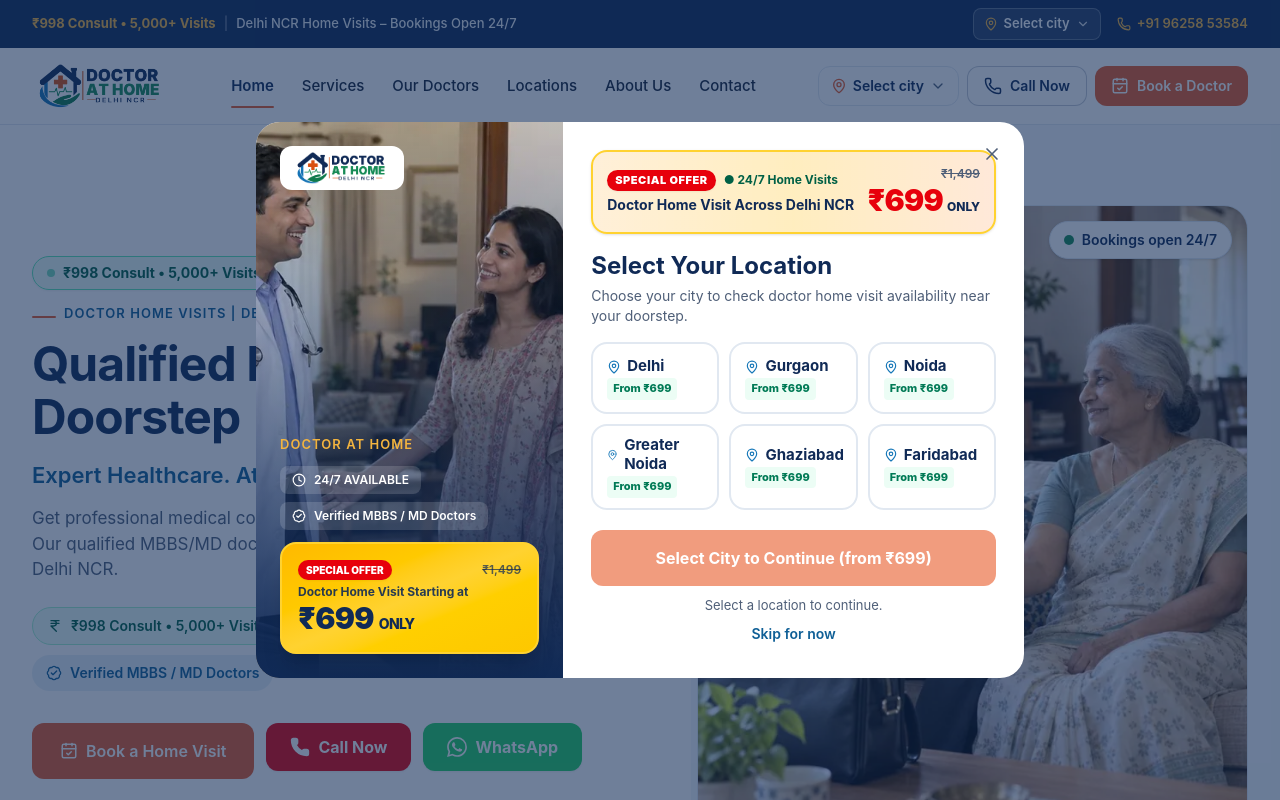
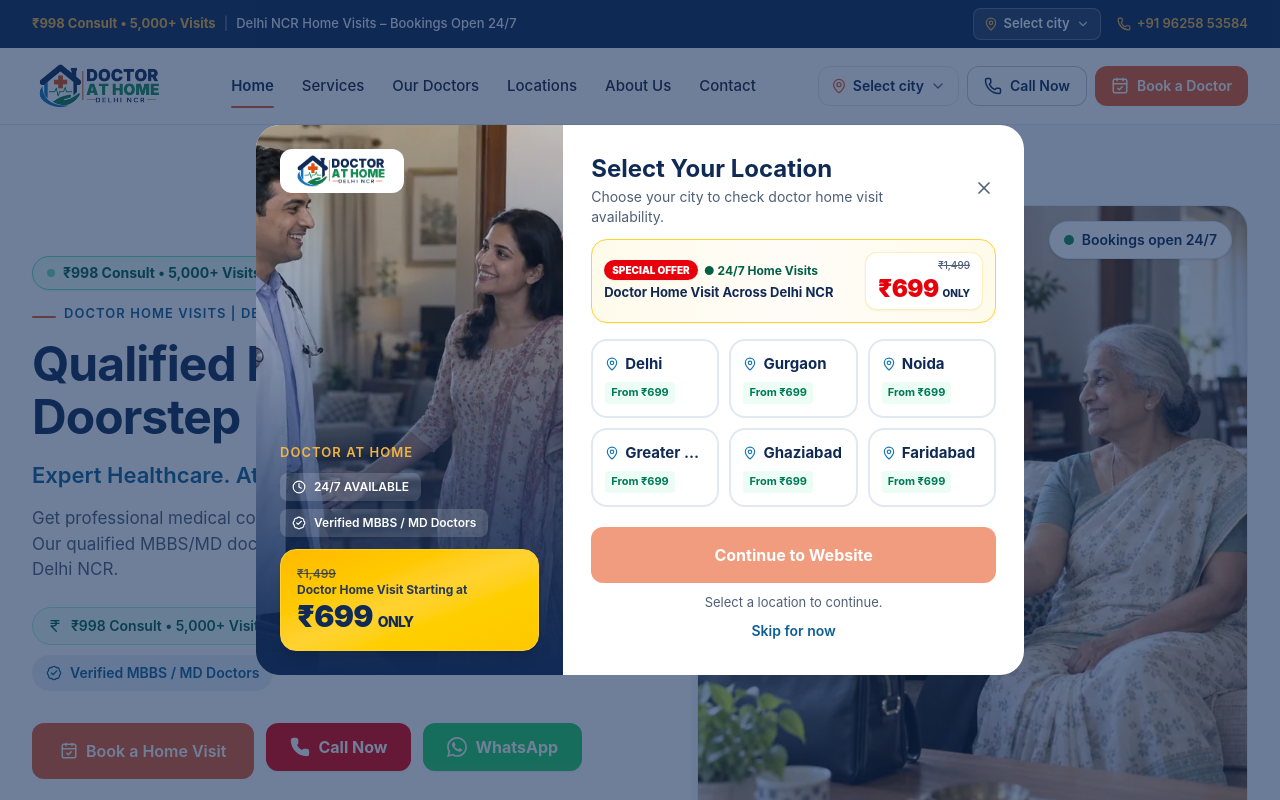
Before and after one commit to mkdigitalnexus-create/doctorathomedelhi, a React (Vite) app: page / in a window 1280 px wide. Shown: the top 800 px of the page. Built offline with nearby package versions, Linux system fonts and the light colour scheme; a web font is replaced by a local one.

Commit message:
Fix location modal UI alignment and add stats section to bottom of home page

```diff
--- /dev/null
+++ b/src/components/HomeStats.jsx
@@ -0,0 +1,41 @@
+import Container from '@/components/ui/Container'
+
+const stats = [
+  {
+    number: '24/7',
+    label: 'Doctor On Call',
+  },
+  {
+    number: '50+',
+    label: 'Certified Doctors',
+  },
+  {
+    number: '5000+',
+    label: 'Home Visits Done',
+  },
+  {
+    number: '4.9★',
+    label: 'Google Rating',
+  },
+]
+
+export default function HomeStats() {
+  return (
+    <section aria-label="Key statistics" className="bg-[#0B4F48] py-12 md:py-16 text-white">
+      <Container>
+        <div className="grid grid-cols-2 gap-8 text-center sm:gap-10 md:grid-cols-4">
+          {stats.map(({ number, label }) => (
+            <div key={label} className="flex flex-col items-center justify-center">
+              <span className="text-3xl sm:text-4xl md:text-5xl font-black tracking-tight text-[#FF5722]">
+                {number}
+              </span>
+              <span className="mt-2 text-sm sm:text-base font-medium text-white/90">
+                {label}
+              </span>
+            </div>
+          ))}
+        </div>
+      </Container>
+    </section>
+  )
+}
--- a/src/components/LocationModal.jsx
+++ b/src/components/LocationModal.jsx
@@ -97,15 +97,10 @@ export default function LocationModal() {
                     ))}
                   </ul>
 
-                  {/* Mega Highlight Price Card on Desktop Side Panel */}
-                  <div className="rounded-2xl border-2 border-amber-300 bg-gradient-to-br from-amber-400 via-amber-300 to-yellow-400 p-4 text-navy shadow-xl">
-                    <div className="flex items-center justify-between">
-                      <span className="rounded-full bg-red-600 px-2 py-0.5 text-[10px] font-black uppercase text-white shadow-xs">
-                        Special Offer
-                      </span>
-                      <span className="text-xs font-semibold line-through text-navy/70">₹1,499</span>
-                    </div>
-                    <p className="mt-1 text-xs font-bold text-navy/90">Doctor Home Visit Starting at</p>
+                  {/* Clean Highlight Price Card on Desktop Side Panel */}
+                  <div className="rounded-2xl border border-amber-300 bg-gradient-to-br from-amber-400 via-amber-300 to-yellow-400 p-4 text-navy shadow-lg">
+                    <span className="text-xs font-semibold line-through text-navy/70 block">₹1,499</span>
+                    <p className="text-xs font-bold text-navy/90">Doctor Home Visit Starting at</p>
                     <p className="text-3xl font-black tracking-tight text-navy">
                       ₹699 <span className="text-sm font-extrabold uppercase">Only</span>
                     </p>
@@ -116,17 +111,8 @@ export default function LocationModal() {
 
             {/* Content */}
             <div className="relative p-5 sm:p-7">
-              <button
-                type="button"
-                onClick={closeModal}
-                aria-label="Close location selector"
-                className="absolute right-3 top-3 z-10 flex size-10 items-center justify-center rounded-full text-muted transition-colors hover:bg-mist hover:text-navy"
-              >
-                <X className="size-5" aria-hidden="true" />
-              </button>
-
               {/* compact price highlight – mobile */}
-              <div className="-mx-5 -mt-5 mb-4 bg-navy px-5 py-3 pr-14 text-white sm:-mx-7 sm:-mt-7 sm:px-7 md:hidden">
+              <div className="-mx-5 -mt-5 mb-4 bg-navy px-5 py-3 text-white sm:-mx-7 sm:-mt-7 sm:px-7 md:hidden">
                 <div className="flex items-center justify-between gap-2">
                   <div>
                     <p className="eyebrow text-gold text-[11px] leading-tight">Doctor At Home</p>
@@ -139,36 +125,51 @@ export default function LocationModal() {
                 </div>
               </div>
 
-              {/* Ultra-highlighted Price Banner at Top of Content */}
-              <div className="mb-4 overflow-hidden rounded-2xl border-2 border-amber-300 bg-gradient-to-r from-amber-500/15 via-amber-400/25 to-orange-500/15 p-3.5 shadow-sm">
-                <div className="flex items-center justify-between gap-3">
-                  <div>
-                    <div className="flex items-center gap-2">
-                      <span className="inline-block rounded-full bg-red-600 px-2 py-0.5 text-[10px] sm:text-[11px] font-black uppercase tracking-wider text-white shadow-xs">
+              {/* Header with Title and Close Button (Flex, never overlapping) */}
+              <div className="flex items-center justify-between gap-3 pb-3">
+                <div>
+                  <h2 id="location-modal-title" className="text-xl sm:text-2xl font-bold text-navy">
+                    Select Your Location
+                  </h2>
+                  <p id="location-modal-desc" className="mt-0.5 text-xs sm:text-sm text-muted">
+                    Choose your city to check doctor home visit availability.
+                  </p>
+                </div>
+                <button
+                  type="button"
+                  onClick={closeModal}
+                  aria-label="Close location selector"
+                  className="-mr-1.5 -mt-1 flex size-9 shrink-0 items-center justify-center rounded-full text-muted transition-colors hover:bg-mist hover:text-navy"
+                >
+                  <X className="size-5" aria-hidden="true" />
+                </button>
+              </div>
+
+              {/* Clean Highlighted Price Banner */}
+              <div className="mb-4 rounded-2xl border border-amber-300 bg-gradient-to-r from-amber-50 via-orange-50/40 to-amber-50 p-3 shadow-xs">
+                <div className="flex items-center justify-between gap-2">
+                  <div className="min-w-0">
+                    <div className="flex items-center gap-1.5 flex-wrap">
+                      <span className="rounded-full bg-red-600 px-2 py-0.5 text-[10px] font-black uppercase text-white shadow-xs">
                         Special Offer
                       </span>
-                      <span className="text-xs font-bold text-emerald-800">● 24/7 Home Visits</span>
+                      <span className="text-[12px] font-bold text-emerald-800">● 24/7 Home Visits</span>
                     </div>
-                    <p className="mt-1 text-xs sm:text-sm font-bold text-navy">
+                    <p className="mt-1 text-xs sm:text-[13px] font-bold text-navy truncate">
                       Doctor Home Visit Across Delhi NCR
                     </p>
                   </div>
-                  <div className="shrink-0 text-right">
-                    <span className="block text-xs font-semibold text-muted line-through">₹1,499</span>
+                  <div className="shrink-0 rounded-xl bg-white px-3 py-1 text-right border border-amber-200/60 shadow-xs">
+                    <span className="block text-[10px] font-medium text-muted line-through">₹1,499</span>
                     <div className="flex items-baseline justify-end gap-1">
-                      <span className="text-2xl sm:text-3xl font-black tracking-tight text-red-600">₹699</span>
-                      <span className="text-xs font-extrabold uppercase text-navy">Only</span>
+                      <span className="text-xl sm:text-2xl font-black tracking-tight text-red-600">₹699</span>
+                      <span className="text-[10px] font-extrabold uppercase text-navy">Only</span>
                     </div>
                   </div>
                 </div>
               </div>
 
-              <h2 id="location-modal-title" className="pr-10 text-xl sm:text-2xl font-bold text-navy">Select Your Location</h2>
-              <p id="location-modal-desc" className="mt-1 text-xs sm:text-sm text-muted">
-                Choose your city to check doctor home visit availability near your doorstep.
-              </p>
-
-              <div role="radiogroup" aria-label="Select your location" className="mt-4 grid grid-cols-2 gap-2.5 sm:grid-cols-3">
+              <div role="radiogroup" aria-label="Select your location" className="grid grid-cols-2 gap-2.5 sm:grid-cols-3">
                 {cities.map((c, i) => {
                   const selected = choice === c.slug
                   return (
@@ -180,22 +181,24 @@ export default function LocationModal() {
                       data-autofocus={i === 0 ? '' : undefined}
                       onClick={() => setChoice(c.slug)}
                       className={cn(
-                        'relative flex min-h-[4.5rem] flex-col items-start justify-center gap-0.5 rounded-2xl border-2 px-3.5 py-2.5 text-left transition-all',
-                        selected ? 'border-brand bg-brand/5 shadow-xs' : 'border-line bg-white hover:border-brand/50',
+                        'flex flex-col justify-between rounded-2xl border-2 p-3 text-left transition-all min-h-[4.75rem]',
+                        selected ? 'border-brand bg-brand/5 shadow-xs ring-2 ring-brand/20' : 'border-line bg-white hover:border-brand/40',
                       )}
                     >
-                      <div className="flex items-center gap-1.5">
-                        <MapPin className={cn('size-3.5', selected ? 'text-action' : 'text-brand')} aria-hidden="true" />
-                        <span className="text-[14px] sm:text-[15px] font-bold leading-tight text-navy">{c.name}</span>
+                      <div className="flex w-full items-center justify-between gap-1">
+                        <div className="flex items-center gap-1.5 min-w-0">
+                          <MapPin className={cn('size-3.5 shrink-0', selected ? 'text-action' : 'text-brand')} aria-hidden="true" />
+                          <span className="truncate text-sm sm:text-[15px] font-bold text-navy">{c.name}</span>
+                        </div>
+                        {selected ? (
+                          <span className="flex size-4.5 shrink-0 items-center justify-center rounded-full bg-care text-white shadow-xs">
+                            <Check className="size-3" aria-hidden="true" />
+                          </span>
+                        ) : null}
                       </div>
-                      <span className="inline-block rounded bg-emerald-50 px-1.5 py-0.5 text-[11px] font-extrabold text-emerald-700">
+                      <span className="mt-2 inline-block rounded bg-emerald-50 px-1.5 py-0.5 text-[11px] font-bold text-emerald-700">
                         From ₹699
                       </span>
-                      {selected ? (
-                        <span className="absolute right-2 top-2 flex size-5 items-center justify-center rounded-full bg-care text-white shadow-xs">
-                          <Check className="size-3.5" aria-hidden="true" />
-                        </span>
-                      ) : null}
                     </button>
                   )
                 })}
@@ -213,7 +216,7 @@ export default function LocationModal() {
                     }
                   }}
                 >
-                  {choice ? `Continue to Doctor Visit in ${choice ? choice.charAt(0).toUpperCase() + choice.slice(1) : ''} from ₹699 →` : 'Select City to Continue (from ₹699)'}
+                  Continue to Website
                 </Button>
                 <p className="mt-2.5 min-h-5 text-center text-caption text-muted" aria-live="polite">
                   {choice ? 'You can change your location any time from the top bar.' : 'Select a location to continue.'}
--- a/src/pages/Home.jsx
+++ b/src/pages/Home.jsx
@@ -13,6 +13,7 @@ import WhyChoose from '@/components/WhyChoose'
 import HowItWorks from '@/components/HowItWorks'
 import DoctorsSection from '@/components/DoctorsSection'
 import LocationsSection from '@/components/LocationsSection'
+import HomeStats from '@/components/HomeStats'
 import BookingCTA from '@/components/BookingCTA'
 import FAQSection from '@/components/FAQSection'
 import Container from '@/components/ui/Container'
@@ -72,6 +73,7 @@ export default function Home() {
       <HowItWorks />
       <DoctorsSection />
       <LocationsSection />
+      <HomeStats />
       <BookingCTA />
       <FAQSection items={faqs} description={city ? `Clear answers about doctor home visits in ${city.name}, availability and fees.` : 'Clear answers about booking, availability, qualifications and fees.'} />
       <SeoCopy />
```
Also changed, not shown: index.html (+1 -1 lines).
